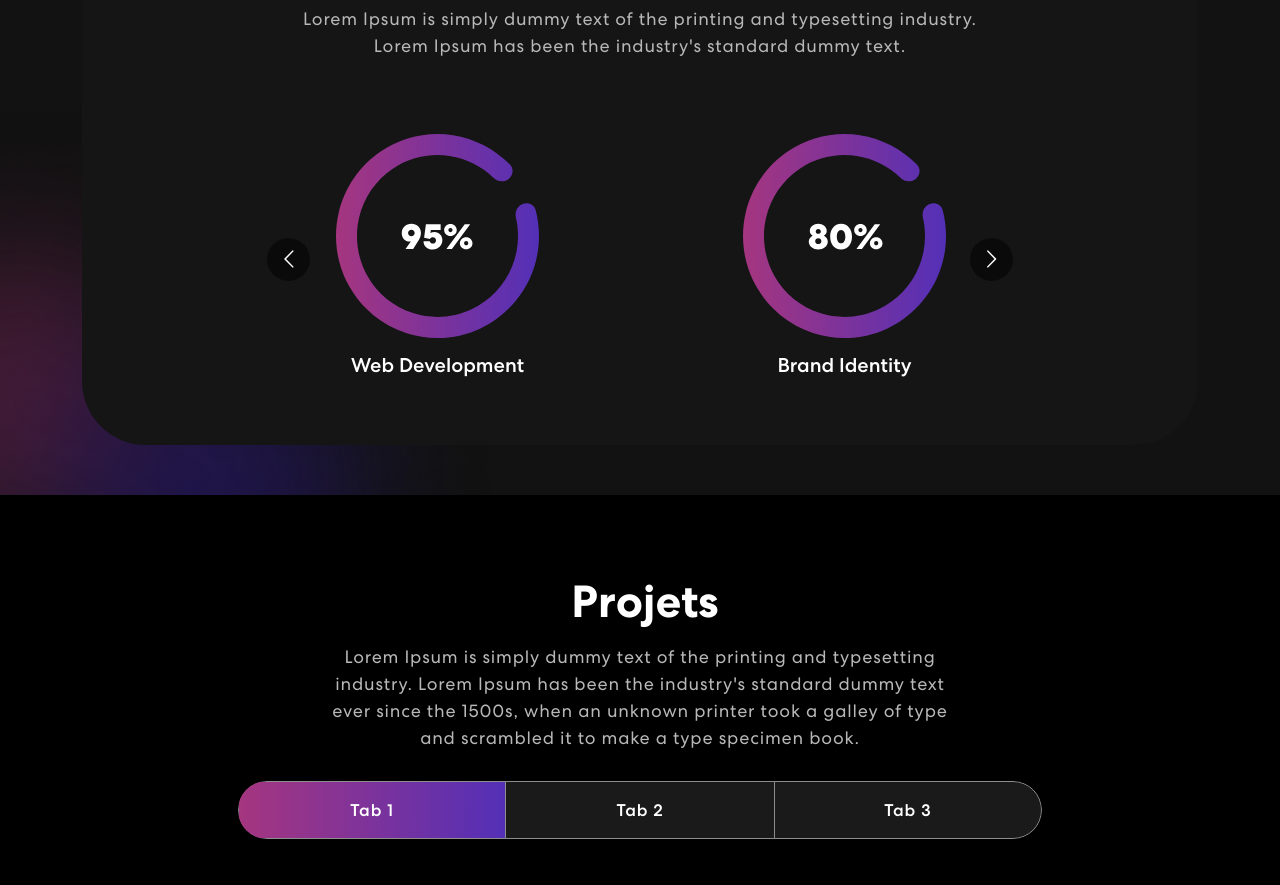
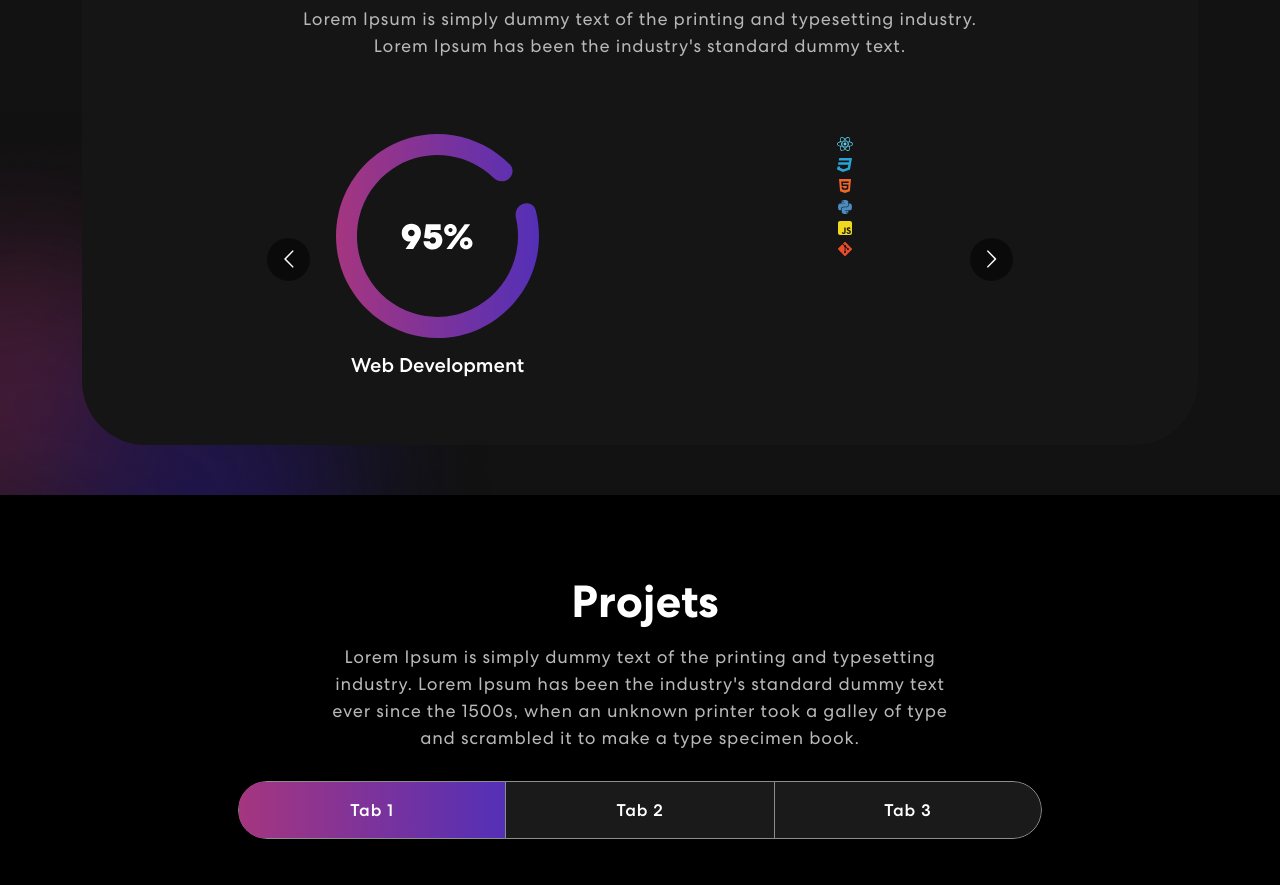
Before and after one commit to robel16/portfolio, a React (Create React App) app: page / in a window 1280 px wide. Shown: the part 900-1785 px from the top of the page. Built offline with nearby package versions, Linux system fonts and the light colour scheme.

Commit message:
icons added to the skill component

```diff
--- /dev/null
+++ b/src/components/SkillAnimated/Skill.scss
@@ -0,0 +1,71 @@
+.stage-cube-cont{
+    width: 50%;
+    height: 100%;
+    top: 0;
+    padding-top: 18%;
+    margin-left: 0;
+    position: absolute;
+    right: 0;
+    overflow: hidden;
+}
+.cubespinner{
+    animation-name:spincube;
+    animation-timing-function: ease-in-out;
+    animation-iteration-count: infinite;
+    animation-duration: 12s;
+    transform-style: preserve-3d;
+    transform-origin: 100px 100px 0;
+    margin-left: calc(50% - 100px);
+}
+div{
+    position: absolute;
+    width: 200px;
+    height: 200px;
+    border: 1px solid #ccc;
+    background: rgba(255,255,255,0.4);
+    font-size: 100px;
+    display: flex;
+    justify-content: center;
+    align-items: center;
+    box-shadow: 0 0 20px 0px lightyellow;
+}
+.face1{
+    transform: translateZ(100px);
+}
+.face2{
+    transform: rotateY(90px) translateZ(100px);
+}
+.face3{
+    transform: translateZ(100px) rotateY(90px) rotateX(90deg) ;
+}
+.face4{
+    transform: translateZ(100px) rotateY(180px) rotateZ(90deg);
+}
+.face5{
+    transform: translateZ(100px) rotateY(-90px) rotateZ(90deg);
+}
+.face6{
+    transform: translateZ(100px) rotateY(-90px);
+}
+
+@keyframes spincube{
+    from,
+    to{
+        transform: rotateX(0deg) rotateY(0deg) rotateZ(0deg);
+    }
+    16%{
+        transform:rotateY(-90deg) ;
+    }
+    33%{
+        transform:rotateY(-90deg) rotateZ(90deg);
+    }
+    50%{
+        transform:rotateY(-180deg) rotateZ(90deg);
+    }
+    66%{
+        transform:rotateY(-270deg) rotateZ(90deg);
+    }
+    83%{
+        transform:rotateX(90deg) ;
+    }
+}
--- /dev/null
+++ b/src/components/SkillAnimated/SkillAnimated.jsx
@@ -0,0 +1,33 @@
+import { faCss3, faGitAlt, faHtml5, faJsSquare, faPython, faReact } from '@fortawesome/free-brands-svg-icons'
+import { FontAwesomeIcon } from '@fortawesome/react-fontawesome'
+
+
+const SkillAnimated=()=> {
+  return (
+    <div className='stage-cube-cont'>
+        <div className='cubespinner'>
+            <div className='face1'>
+                <FontAwesomeIcon icon={faReact} color="#5ED4F4"/>
+            </div>
+            <div className='face2'>
+                <FontAwesomeIcon icon={faCss3} color="#28A4D9"/>
+            </div>
+            <div className='face3'>
+                <FontAwesomeIcon icon={faHtml5} color="#F06529"/>
+            </div>
+            <div className='face4'>
+                <FontAwesomeIcon icon={faPython} color="#4B8BBE"/>
+            </div>
+            <div className='face5'>
+                <FontAwesomeIcon icon={faJsSquare} color="#EFD81D"/>
+            </div>
+            <div className='face6 '>
+                <FontAwesomeIcon icon={faGitAlt} color="#EC4D28"/>
+            </div>
+
+        </div>
+    </div>
+  )
+}
+
+export default SkillAnimated
--- a/src/components/Skills.jsx
+++ b/src/components/Skills.jsx
@@ -8,6 +8,7 @@ import arrow2 from "../assets/img/arrow2.svg";
 import colorSharp from "../assets/img/color-sharp.png"
 import AnimatedLetters from "./AnimatedLetters/Animated";
 import { useEffect, useState } from "react";
+import SkillAnimated from "./SkillAnimated/SkillAnimated";
 export const Skills = () => {
   const [letterClass,setLettrClass]=useState('text-animate')
   const nameArray=['','S','k','i','l','l','s']
@@ -54,8 +55,7 @@ useEffect(()=>{
                                 <h5>Web Development</h5>
                             </div>
                             <div className="item">
-                                <img src={meter2} alt="Image" />
-                                <h5>Brand Identity</h5>
+                                <SkillAnimated/>
                             </div>
                             <div className="item">
                                 <img src={meter3} alt="Image" />
```
